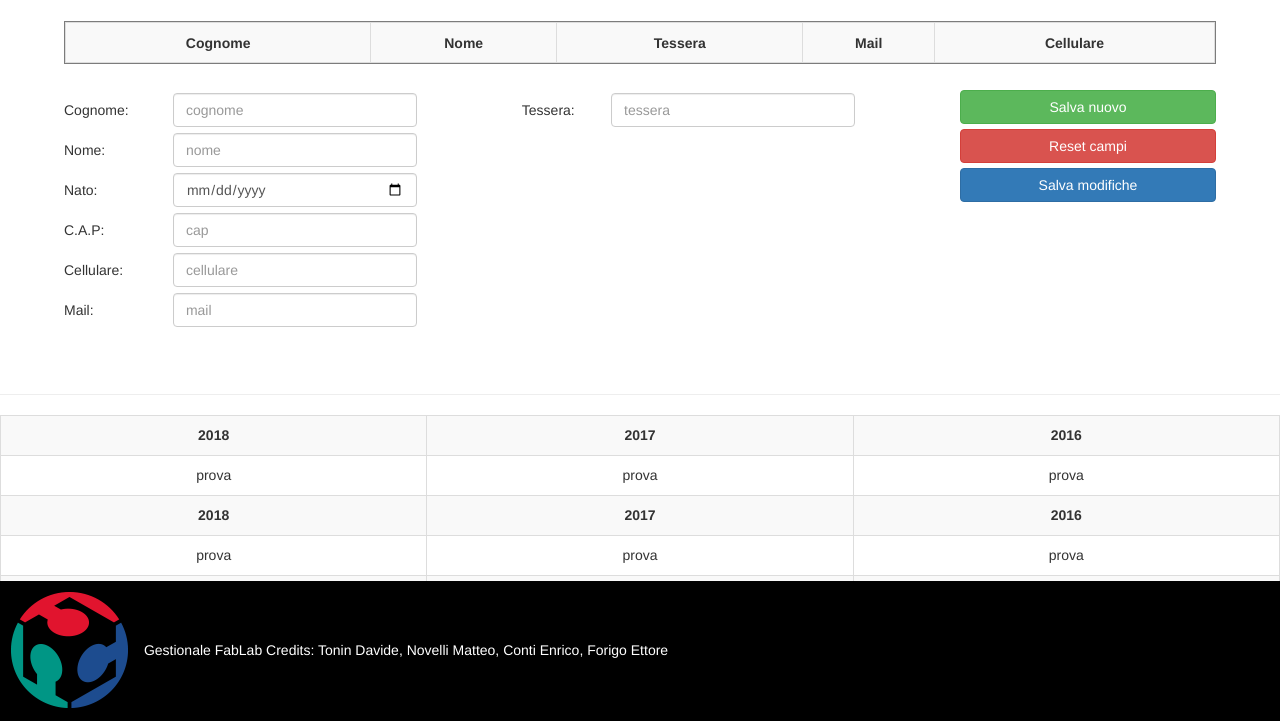
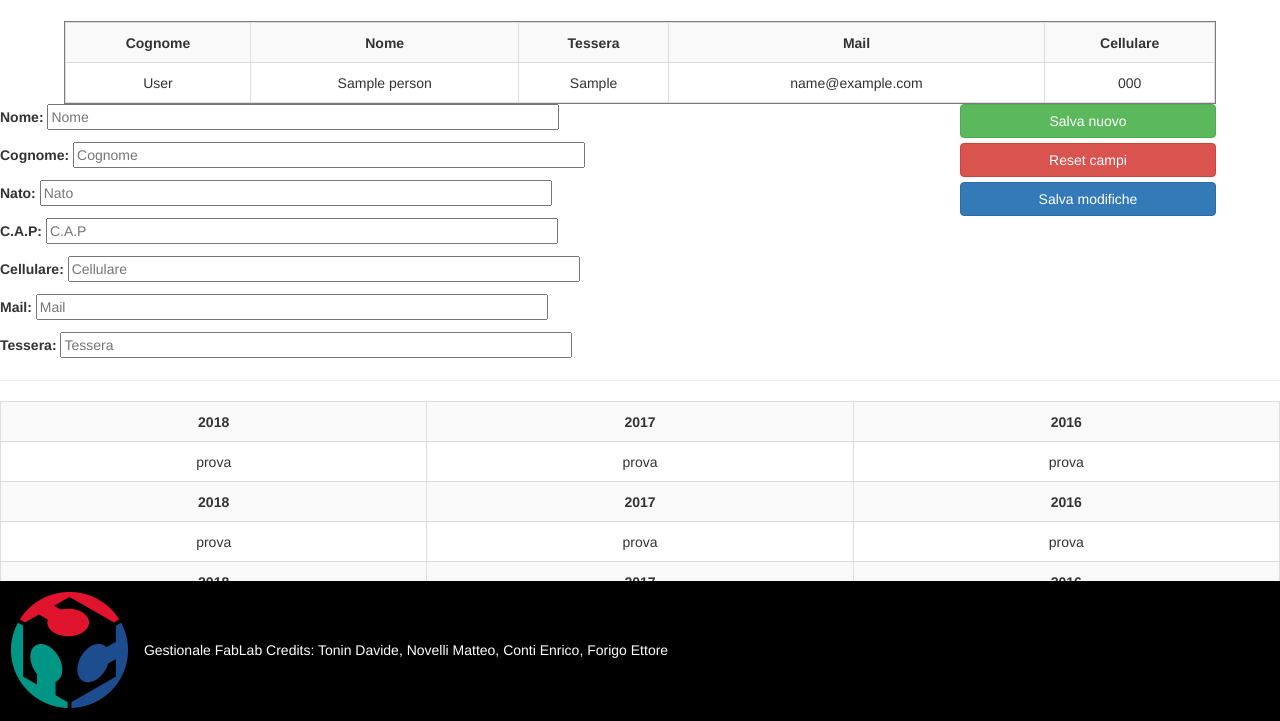
Before and after one commit to DavideTonin99/gestionaleFabLab, a Django app: page /gestionale/eventi/ in a window 1280 px wide. Shown: the part 79-800 px from the top of the page. Run offline with Django 3.2, Linux system fonts and the light colour scheme; a user stored in the database is signed in; tables that the repository leaves empty hold one stand-in row (values such as "Sample post"); lists and menus that the app fills with data are empty; some libraries are stand-ins or nearby versions.

Commit message:
More work on forms

```diff
--- a/gestionaleFabLab/urls.py
+++ b/gestionaleFabLab/urls.py
@@ -17,10 +17,10 @@ from django.conf.urls import include, url
 from django.contrib import admin
 from django.contrib.auth.decorators import login_required
 
-from gestionaleapp import views
+from . import views
 
 urlpatterns = [
-	url(r'^$', login_required(views.ContactView.as_view()), name='index'),
+	url(r'^$', views.index, name='index'),
 	url(r'^gestionale/', include('gestionaleapp.urls')),
 	url(r'^', include('django.contrib.auth.urls')),
 	url(r'^admin/', admin.site.urls),
--- /dev/null
+++ b/gestionaleFabLab/views.py
@@ -0,0 +1,6 @@
+from django.http import HttpResponseRedirect
+from django.shortcuts import reverse
+
+
+def index(request):
+	return HttpResponseRedirect(reverse('gestionale:anagrafica'), request)
--- a/gestionaleapp/forms.py
+++ b/gestionaleapp/forms.py
@@ -2,8 +2,20 @@ from django import forms
 
 from .models import Person
 
+labels = ['Nome', 'Cognome', 'Nato', 'C.A.P', 'Cellulare', 'Mail', 'Tessera']
+widgets = [
+	#  todo validations
+]
 
-class ClientDataForm(forms.ModelForm):
+
+class CustomersForm(forms.ModelForm):
 	class Meta:
 		model = Person
 		fields = ['name', 'surname', 'born', 'cap', 'telephone', 'email', 'card']
+
+	def __init__(self, *args, **kwargs):
+		super(CustomersForm, self).__init__(*args, **kwargs)
+		for field, label in zip(self.fields, labels):
+			field_ = self.fields[field]
+			field_.label = label
+			field_.widget.attrs['class'] = "cl-info-input"
--- a/gestionaleapp/templates/gestionaleapp/anagrafica.html
+++ b/gestionaleapp/templates/gestionaleapp/anagrafica.html
@@ -63,45 +63,31 @@
         </table>
     </div>
 
-    <form method="post" action="{% url 'gestionale:handle_client_data' %}">
+    <form method="post" action="">
         {% csrf_token %}
         <input id="hidden-id" type="hidden" value="x">
         <div class="actions-div">
-            <button type="button" class="btn btn-success btn-block" name="save-new-button">Salva nuovo</button>
+            <button type="submit" class="btn btn-success btn-block" name="save-new-button">Salva nuovo</button>
             <button type="button" class="btn btn-danger btn-block" name="reset-button">Reset campi</button>
-            <button type="button" class="btn btn-primary btn-block" name="save-changes-button">Salva modifiche</button>
+            <button type="submit" class="btn btn-primary btn-block" name="save-changes-button">Salva modifiche</button>
         </div>
-        <table class="insert-table">
-            <tr>
-                <td>Cognome: </td>
-                <td><input class="form-control cl-info-input" type="text" name="surname" maxlength="32" placeholder="cognome" required></td>
-                <td></td>
-                <td>Tessera:</td>
-                <td><input class="form-control cl-info-input" type="text" name="card" maxlength="32" placeholder="tessera" required></td>
-            </tr>
-            <tr>
-                <td>Nome:</td>
-                <td><input class="form-control cl-info-input" type="text" name="name" placeholder="nome" required></td>
-            </tr>
-            <tr>
-                <td>Nato:</td>
-                <td><input class="form-control cl-info-input" type="date" name="born" placeholder="gg/mm/aaaa" required></td>
-            </tr>
-            <tr>
-                <td>C.A.P:</td>
-                <td><input class="form-control cl-info-input" type="text" name="cap" placeholder="cap" required></td>
-            </tr>
-            <tr>
-                <td>Cellulare:</td>
-                <td><input class="form-control cl-info-input" type="text" name="telephone" maxlength="15" placeholder="cellulare" required></td>
-            </tr>
-            <tr>
-                <td>Mail:</td>
-                <td><input class="form-control cl-info-input" type="email" name="email" maxlength="254" placeholder="mail" autocomplete="off" required>
-            </tr>
-        </table>
+        {{form.as_p}}
 
     </form>
+
+    <script>
+        $("form :input").each(function(index, elem) {
+            var eId = $(elem).attr("id");
+            var label = null;
+            // check if exists the element's id and if exists the label associate to the input field
+            if (eId && (label = $(elem).parents("form").find("label[for="+eId+"]")).length == 1) {
+                // set up the placeholder of the input
+                $(elem).attr("placeholder", $(label).html().slice(0, -1));
+                // set up the classes of the input (for graphics)
+                // $(elem).attr("class", "form-control login-input");
+            }
+        });
+    </script>
 
     <hr>
 
--- a/gestionaleapp/urls.py
+++ b/gestionaleapp/urls.py
@@ -5,9 +5,9 @@ from . import views
 
 app_name = 'gestionale'
 urlpatterns = [
-    url(r'^anagrafica/$', login_required(views.ContactView.as_view()), name="anagrafica"),
-    url(r'^eventi/$', login_required(views.ContactView.as_view()), name="eventi"),
-    url(r'^lavorazioni/$', login_required(views.ContactView.as_view()), name="lavorazioni"),
+    url(r'^anagrafica/$', login_required(views.CustomersView.as_view()), name="anagrafica"),
+    url(r'^eventi/$', login_required(views.CustomersView.as_view()), name="eventi"),
+    url(r'^lavorazioni/$', login_required(views.CustomersView.as_view()), name="lavorazioni"),
     url(r'^getclientdata/$', views.get_client_data, name="get_client_data"),
     url(r'^handleclientdata/$', views.handle_client_data, name="handle_client_data")
 ]
--- a/gestionaleapp/views.py
+++ b/gestionaleapp/views.py
@@ -5,22 +5,25 @@ from django.contrib.auth.decorators import login_required
 from django.views.generic.edit import FormView
 
 from .models import Person
-from .forms import ClientDataForm
+from .forms import CustomersForm
 
 
 # Create your views here.
 
 
-class ContactView(FormView):
+class CustomersView(FormView):
 	template_name = 'gestionaleapp/anagrafica.html'
-	form_class = ClientDataForm
-	success_url = reverse_lazy('anagrafica')
+	form_class = CustomersForm
+	success_url = reverse_lazy('gestionale:anagrafica')
+
+	def get_context_data(self, **kwargs):
+		context = super(CustomersView, self).get_context_data(**kwargs)
+		context['clients'] = Person.objects.all()
+		return context
 
 	def form_valid(self, form):
-		# This method is called when valid form data has been POSTed.
-		# It should return an HttpResponse.
-		form.send_email()
-		return super(ContactView, self).form_valid(form)
+		# todo save
+		return super(CustomersView, self).form_valid(form)
 
 
 @login_required
```
